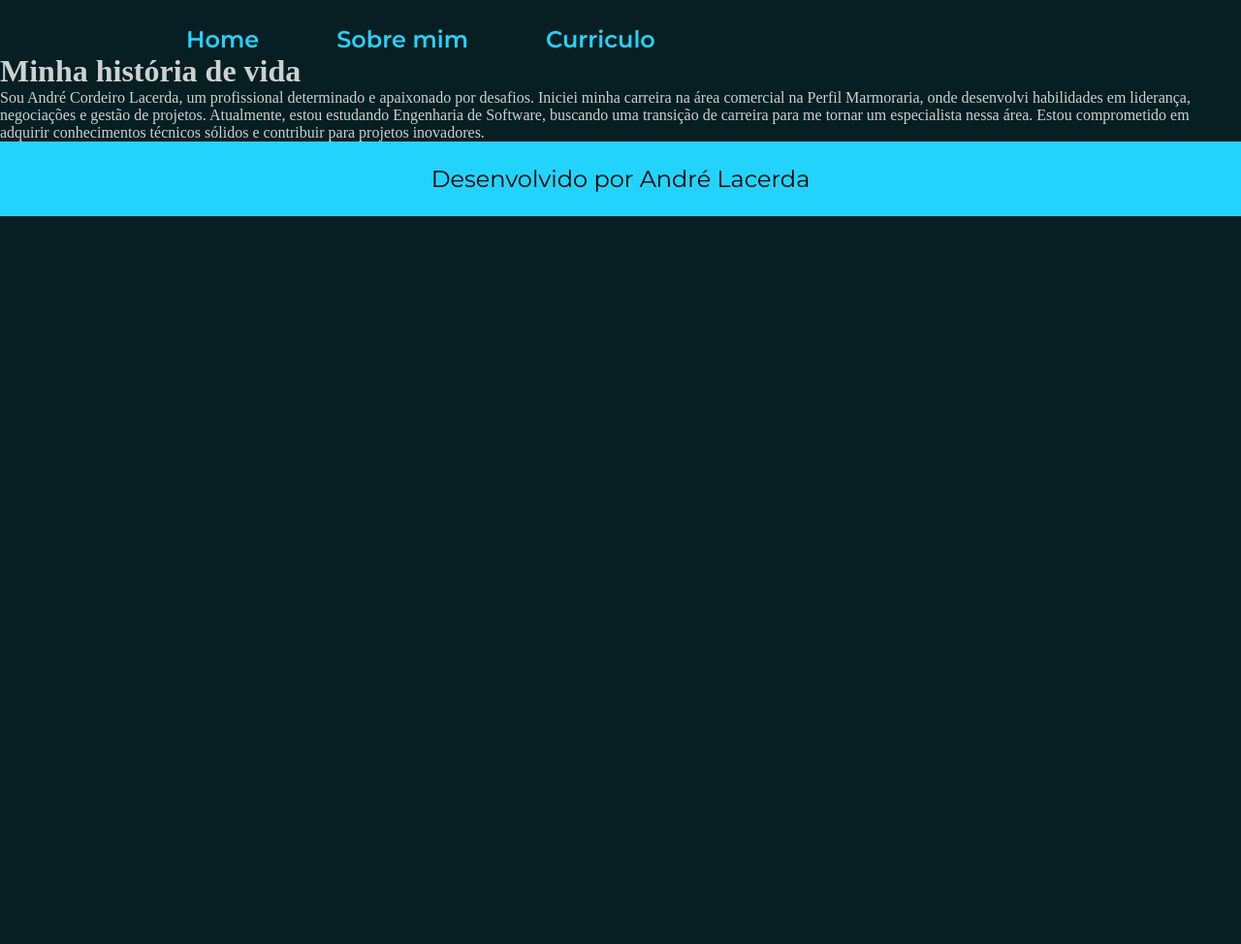
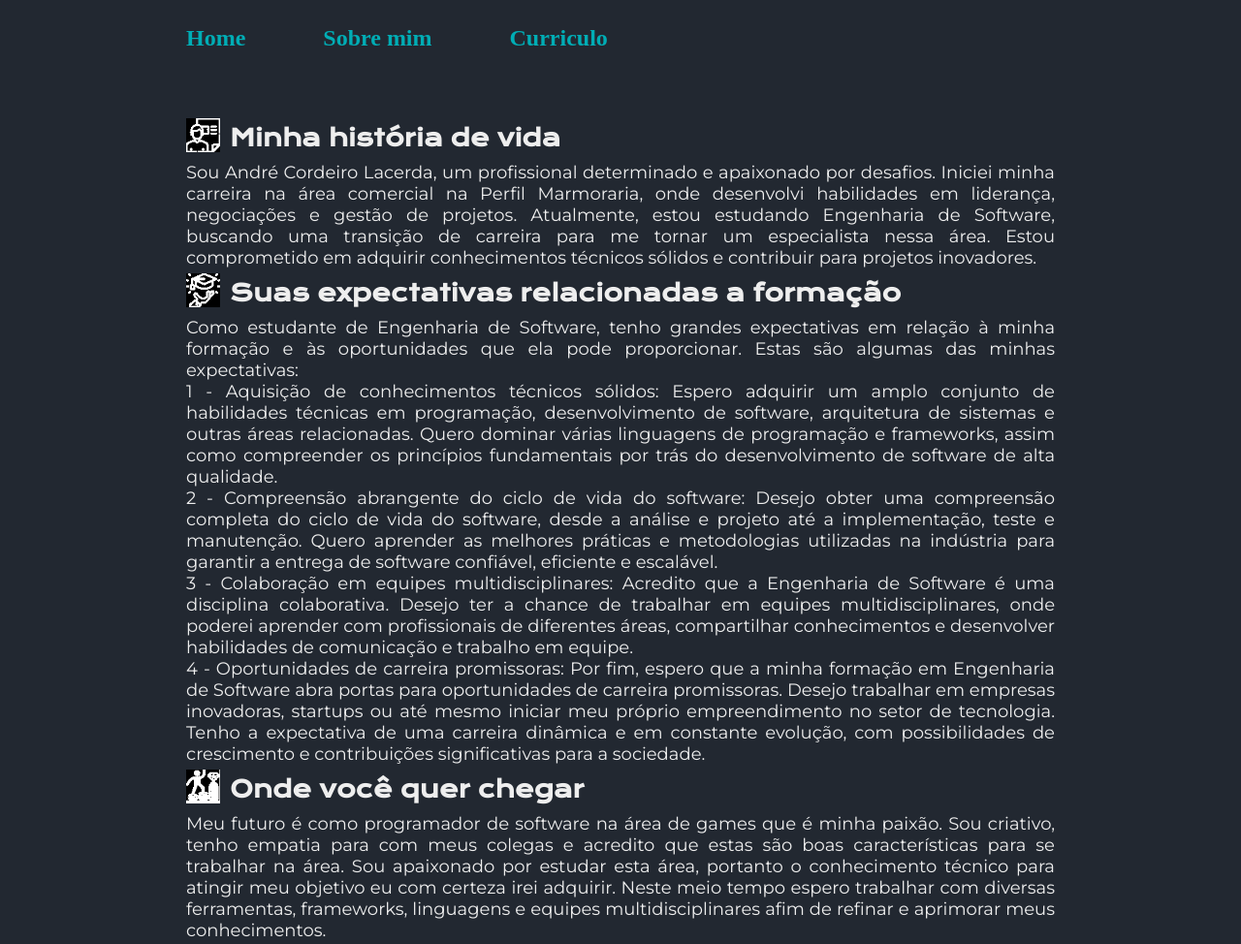
Before and after one commit to andrecordeirol/personal-portfolio, a plain HTML site: page about.html in a window 1280 px wide. Shown: the top 974 px of the page at 97% size. Before the commit the page ends 800 px from the top, so only its background shows below. Drawn offline with nearby package versions, Linux system fonts and the light colour scheme.

Commit message:
atualização da pagina sobre mim

```diff
--- a/about.html
+++ b/about.html
@@ -1,12 +1,14 @@
 <!DOCTYPE html>
 <html lang="pt-br">
+
 <head>
     <meta charset="UTF-8">
     <meta name="viewport" content="width=device-width, initial-scale=1.0">
     <title>Sobre mim</title>
     <link rel="stylesheet" href="/styles/style.css">
 </head>
-<body>
+
+<body class="sobremim_body">
     <header class="cabecalho">
         <nav class="cabecalho__menu">
             <a class="cabecalho__menu__link" href="index.html">Home</a>
@@ -14,18 +16,71 @@
             <a class="cabecalho__menu__link" href="curriculum.html">Curriculo</a>
         </nav>
     </header>
-    <main>
-        <h1>Minha história de vida</h1>
-        <p>Sou André Cordeiro Lacerda, um profissional determinado e apaixonado por desafios. Iniciei
+    <main class="sobremim">
+        <div class="sobremim_imagem">
+            <img class="sobremim_imagem_imagem" src="/assets/sombremim-icone1.png" alt="Icone 1">
+            <div>
+                <h1 class="curriculo_titulo">Minha história de vida</h1>
+            </div>
+        </div>
+        <section>
+            <p class="curriculo_texto">Sou André Cordeiro Lacerda, um profissional determinado e apaixonado por
+                desafios. Iniciei
                 minha carreira na área comercial na Perfil Marmoraria, onde desenvolvi habilidades em
                 liderança, negociações e gestão de projetos. Atualmente, estou estudando Engenharia de
                 Software, buscando uma transição de carreira para me tornar um especialista nessa área.
                 Estou comprometido em adquirir conhecimentos técnicos sólidos e contribuir para projetos
                 inovadores.</p>
-        <p></p>
+        </section>
+        <div class="sobremim_imagem">
+            <img class="sobremim_imagem_imagem" src="/assets/sombremim-icone2.png" alt="Icone 1">
+            <div>
+                <h1 class="curriculo_titulo">Suas expectativas relacionadas a formação</h1>
+            </div>
+        </div>
+        <section>
+            <p class="curriculo_texto">Como estudante de Engenharia de Software, tenho grandes expectativas em relação à
+                minha
+                formação e às oportunidades que ela pode proporcionar. Estas são algumas das minhas
+                expectativas: <br>
+                1 - Aquisição de conhecimentos técnicos sólidos: Espero adquirir um amplo conjunto de
+                habilidades técnicas em programação, desenvolvimento de software, arquitetura de sistemas
+                e outras áreas relacionadas. Quero dominar várias linguagens de programação e frameworks,
+                assim como compreender os princípios fundamentais por trás do desenvolvimento de software
+                de alta qualidade. <br>
+                2 - Compreensão abrangente do ciclo de vida do software: Desejo obter uma compreensão
+                completa do ciclo de vida do software, desde a análise e projeto até a implementação, teste e
+                manutenção. Quero aprender as melhores práticas e metodologias utilizadas na indústria para
+                garantir a entrega de software confiável, eficiente e escalável. <br>
+                3 - Colaboração em equipes multidisciplinares: Acredito que a Engenharia de Software é
+                uma disciplina colaborativa. Desejo ter a chance de trabalhar em equipes multidisciplinares,
+                onde poderei aprender com profissionais de diferentes áreas, compartilhar conhecimentos e
+                desenvolver habilidades de comunicação e trabalho em equipe. <br>
+                4 - Oportunidades de carreira promissoras: Por fim, espero que a minha formação em Engenharia
+                de Software abra portas para oportunidades de carreira promissoras. Desejo trabalhar
+                em empresas inovadoras, startups ou até mesmo iniciar meu próprio empreendimento no setor
+                de tecnologia. Tenho a expectativa de uma carreira dinâmica e em constante evolução, com
+                possibilidades de crescimento e contribuições significativas para a sociedade.</p>
+        </section>
+        <div class="sobremim_imagem">
+            <img class="sobremim_imagem_imagem" src="/assets/sombremim-icone3.png" alt="Icone 1">
+            <div>
+                <h1 class="curriculo_titulo">Onde você quer chegar</h1>
+            </div>
+        </div>
+        <section>
+            <p class="curriculo_texto">Meu futuro é como programador de software na área de games que é minha paixão.
+                Sou criativo,
+                tenho empatia para com meus colegas e acredito que estas são boas características para se
+                trabalhar na área. Sou apaixonado por estudar esta área, portanto o conhecimento técnico
+                para atingir meu objetivo eu com certeza irei adquirir. Neste meio tempo espero trabalhar com
+                diversas ferramentas, frameworks, linguagens e equipes multidisciplinares afim de refinar e
+                aprimorar meus conhecimentos.</p>
+        </section>
     </main>
     <footer class="rodape">
         <p>Desenvolvido por André Lacerda</p>
     </footer>
 </body>
+
 </html>
--- a/styles/style.css
+++ b/styles/style.css
@@ -1,5 +1,15 @@
+@import url('https://fonts.googleapis.com/css2?family=Krona+One&family=Montserrat:wght@400;600&display=swap');
 
-@import url('https://fonts.googleapis.com/css2?family=Krona+One&family=Montserrat:wght@400;600&display=swap');
+:root {
+    --cor-primaria: #222831;
+    --cor-secundaria: #EEEEEE;
+    --cor-terciaria: #00ADB5;
+    --cor-hover: #393E46;
+
+
+    --fonte-primaria: 'Krona One', sans-serif;
+    --fonte-secundaria: 'Montserrat', sans-serif;
+}
 
 * {
     margin: 0;
@@ -7,14 +17,13 @@
 }
 
 body {
-    /* height: 100vh; */
     box-sizing: border-box;
-    background-color: #071e22;
-    color: #cbd2d0;
+    background-color: var(--cor-primaria);
+    color: var(--cor-secundaria);
 }
 
 .cabecalho {
-    padding: 2% 0 0 15% ;
+    padding: 2% 0 0 15%;
 }
 
 .cabecalho__menu {
@@ -23,10 +32,10 @@ body {
 }
 
 .cabecalho__menu__link {
-    font-family: 'Montserrat', sans-serif;
+    font-family: var(--cor-secundaria);
     font-size: 24px;
     font-weight: 600;
-    color: #22D4FD;
+    color: var(--cor-terciaria);
     text-decoration: none;
 }
 
@@ -46,7 +55,7 @@ body {
 
 .apresentacao__conteudo__titulo {
     font-size: 36px;
-    font-family: 'Krona One', sans-serif;
+    font-family: var(--fonte-primaria);
 }
 
 .titulo-destaque {
@@ -55,12 +64,12 @@ body {
 
 .apresentacao__conteudo__texto {
     font-size: 24px;
-    font-family: 'Montserrat', sans-serif;
+    font-family: var(--fonte-secundaria);
 }
 
 
 .apresentacao__links__subtitulo {
-    font-family: 'Krona One', sans-serif;
+    font-family: var(--fonte-primaria);
     font-weight: 400;
     font-size: 24px;
 }
@@ -77,21 +86,20 @@ body {
     display: flex;
     justify-content: center;
     gap: 16px;
-    border: 2px solid #22D4FD;
+    border: 2px solid var(--cor-terciaria);
     width: 378px;
     text-align: center;
     border-radius: 8px;
     font-size: 24px;
     padding: 21.5px 0;
     text-decoration: none;
-    color: #f6f6f6;
-    font-family: 'Montserrat', sans-serif;
+    color: var(--cor-secundaria);
+    font-family: var(--fonte-secundaria);
     font-weight: 600;
 }
 
 .apresentacao__links__link:hover {
-    background-color: #272727;
-
+    background-color: var(--cor-hover);
 }
 
 .foto {
@@ -104,30 +112,29 @@ body {
     display: flex;
     text-align: center;
     justify-content: center;
-    font-family: 'Montserrat', sans-serif;
+    font-family: var(--fonte-secundaria);
     font-size: 24px;
-    color: black;
+    color: var(--cor-primaria);
     font-weight: 400;
     padding: 24px;
 
-    background-color: #22D4FD;
+    background-color: var(--cor-terciaria);
 }
 
 .rodape:hover {
-    background-color: rgb(40, 230, 270);
+    background-color: var(--cor-terciaria);
 
 }
 
-
 .curriculo_texto {
     font-size: 18px;
-    font-family: 'Montserrat', sans-serif;
+    font-family: var(--fonte-secundaria);
     text-align: justify;
 }
 
 .curriculo_titulo_subtitulo {
     font-size: 18px;
-    font-family: 'Krona One', sans-serif;
+    font-family: var(--fonte-primaria);
     font-weight: bold;
     padding-bottom: 5px;
     padding-top: 5px;
@@ -135,7 +142,7 @@ body {
 
 .curriculo_titulo_subtitulo_2 {
     font-size: 20px;
-    font-family: 'Krona One', sans-serif;
+    font-family: var(--fonte-primaria);
     font-weight: bold;
     padding-bottom: 5px;
     padding-top: 5px;
@@ -143,7 +150,7 @@ body {
 
 .curriculo_titulo {
     font-size: 24px;
-    font-family: 'Krona One', sans-serif;
+    font-family: var(--fonte-primaria);
     padding-top: 10px;
     padding-bottom: 10px;
 }
@@ -164,9 +171,8 @@ body {
 }
 
 .linha {
-    /* display: flex; */
     width: 100%;
-    border-bottom: 1px solid #f6f6f6;
+    border-bottom: 1px solid var(--cor-secundaria);
     padding: 10px;
     padding-bottom: 10px;
     gap: 10px;
@@ -182,7 +188,26 @@ body {
 
 .main_class {
     padding: 5% 15%;
-    /* align-items: center; */
-    /* justify-content: space-evenly; */
+}
 
+.sobremim {
+    display: flex;
+    padding: 5% 15%;
+    flex-direction: column;
+    justify-content: flex-start;
 }
+
+.sobremim_imagem {
+    display: flex;
+}
+
+.sobremim_imagem_imagem {
+    width: 35px;
+    height: 35px;
+    padding-right: 10px;
+    padding-top: 5px;
+}
+
+.sobremim_body {
+    height: 100vh;
+}
```
Also changed, not shown: curriculum.html (+22 -9 lines), index.html (+13 -4 lines), assets/sombremim-icone1.png (added), assets/sombremim-icone2.png (added), assets/sombremim-icone3.png (added). Lines whose indentation alone changed are shown as unchanged.
